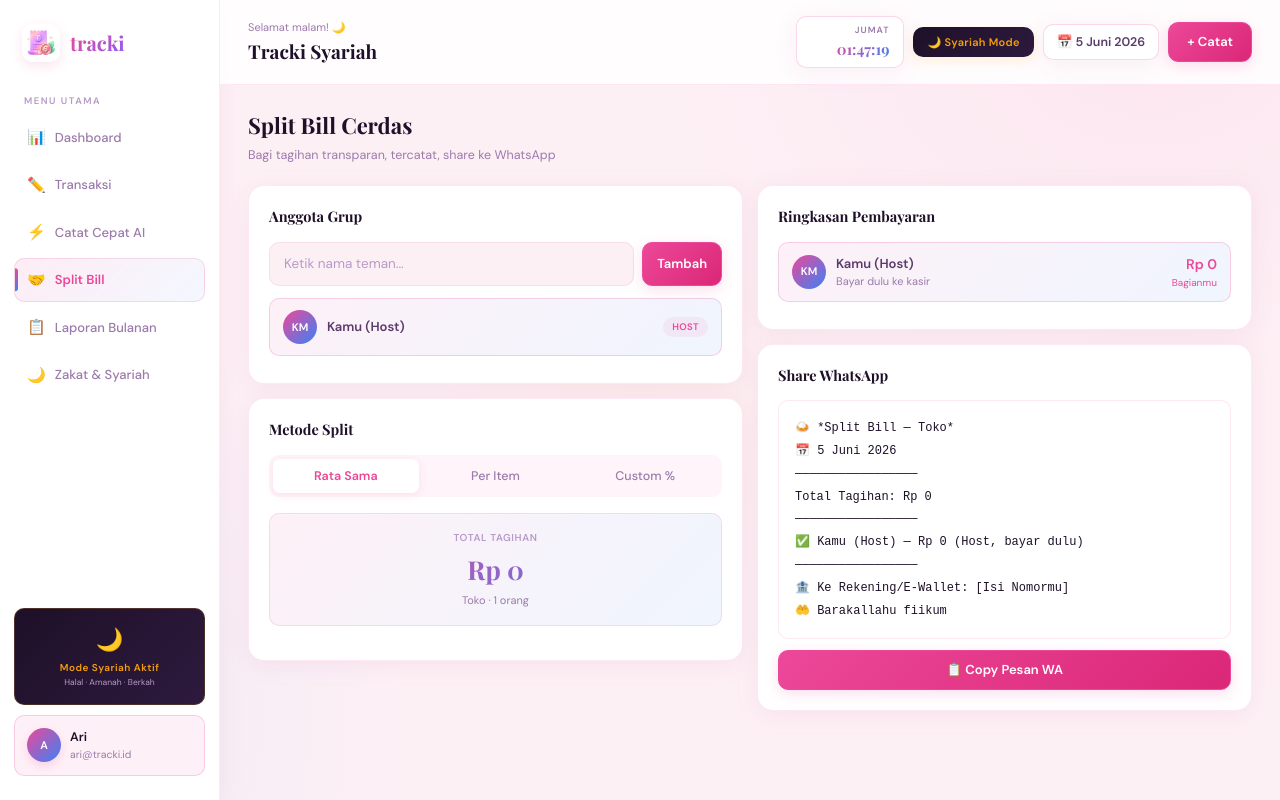
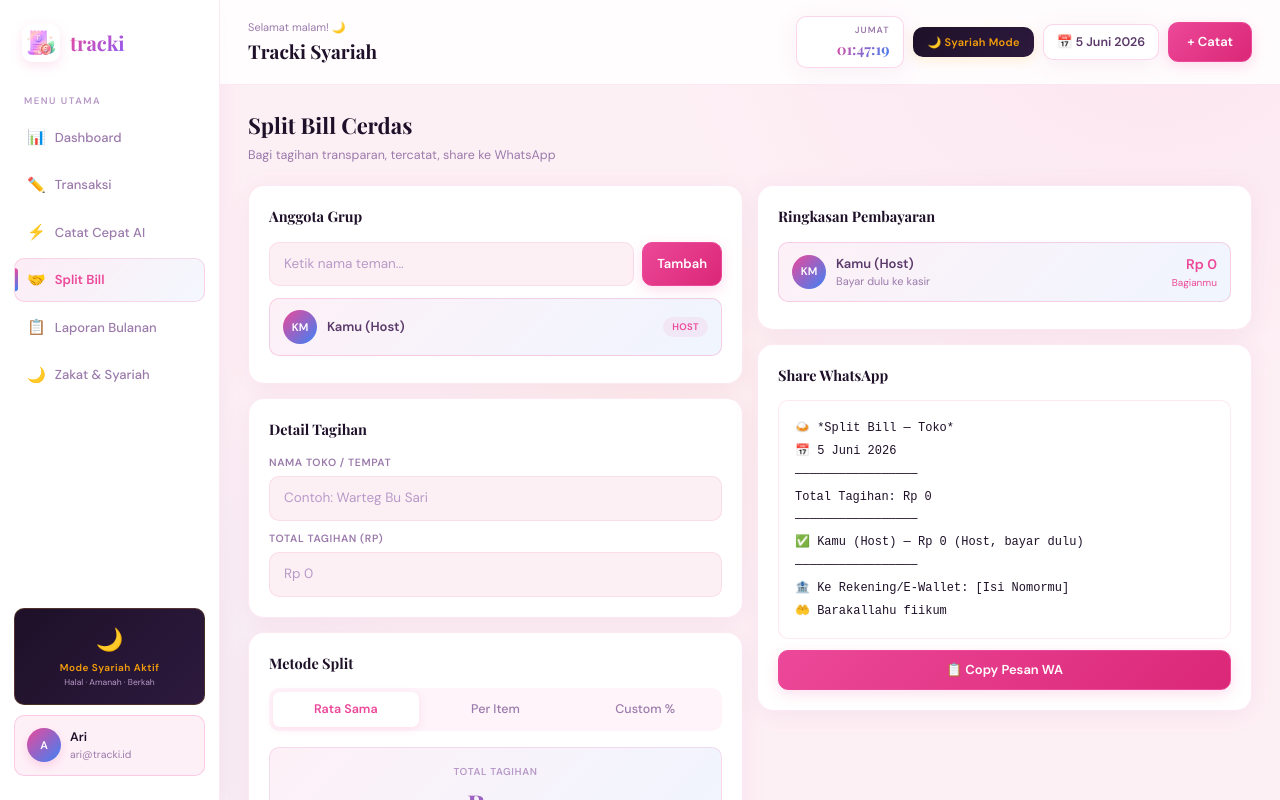
Before and after one commit to 2310102073gesya-commits/Tracki, a Next.js app: page /split in a window 1280 px wide. Built offline with nearby package versions, Linux system fonts and the light colour scheme.

Commit message:
Add manual input fields for merchant name and total bill in Split Bill

```diff
--- a/app/(app)/split/page.tsx
+++ b/app/(app)/split/page.tsx
@@ -157,6 +157,26 @@ export default function SplitPage() {
             </div>
           </div>
 
+          <div className="card" style={{ marginBottom: '14px' }}>
+            <div className="card-title">Detail Tagihan</div>
+            <div className="form-group" style={{ marginBottom: '10px' }}>
+              <label htmlFor="merchant" className="form-label">Nama Toko / Tempat</label>
+              <input id="merchant" className="form-input" type="text" placeholder="Contoh: Warteg Bu Sari" value={splitData.merchant === 'Toko' ? '' : splitData.merchant} onChange={e => setSplitData({ ...splitData, merchant: e.target.value || 'Toko' })} />
+            </div>
+            <div className="form-group" style={{ marginBottom: 0 }}>
+              <label htmlFor="totalBill" className="form-label">Total Tagihan (Rp)</label>
+              <input id="totalBill" className="form-input" type="text" placeholder="Rp 0" value={splitData.total === 'Rp 0' ? '' : splitData.total} onChange={e => {
+                const v = e.target.value.replace(/\D/g, '');
+                if (v) {
+                  const formatted = 'Rp ' + Number.parseInt(v, 10).toLocaleString('id-ID');
+                  setSplitData({ ...splitData, total: formatted });
+                } else {
+                  setSplitData({ ...splitData, total: 'Rp 0' });
+                }
+              }} />
+            </div>
+          </div>
+
           <div className="card">
             <div className="card-title">Metode Split</div>
             <div className="tabs">
```
